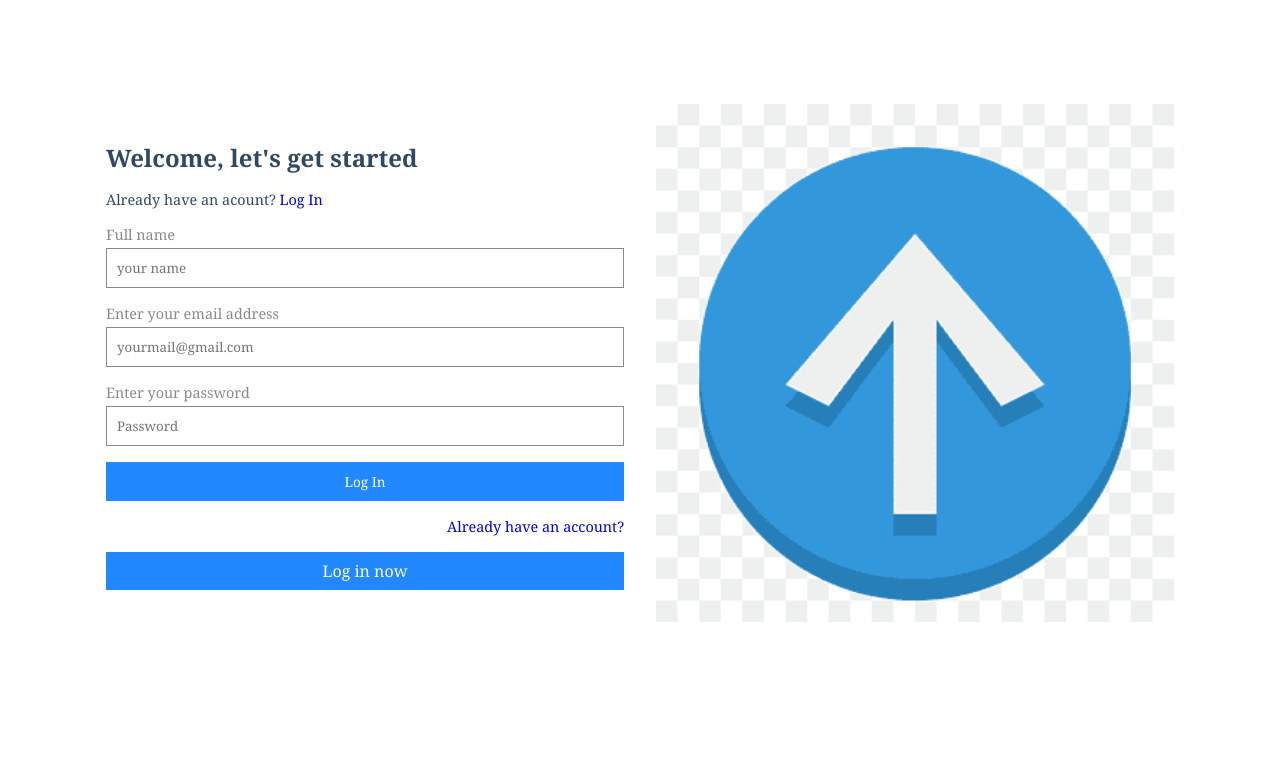
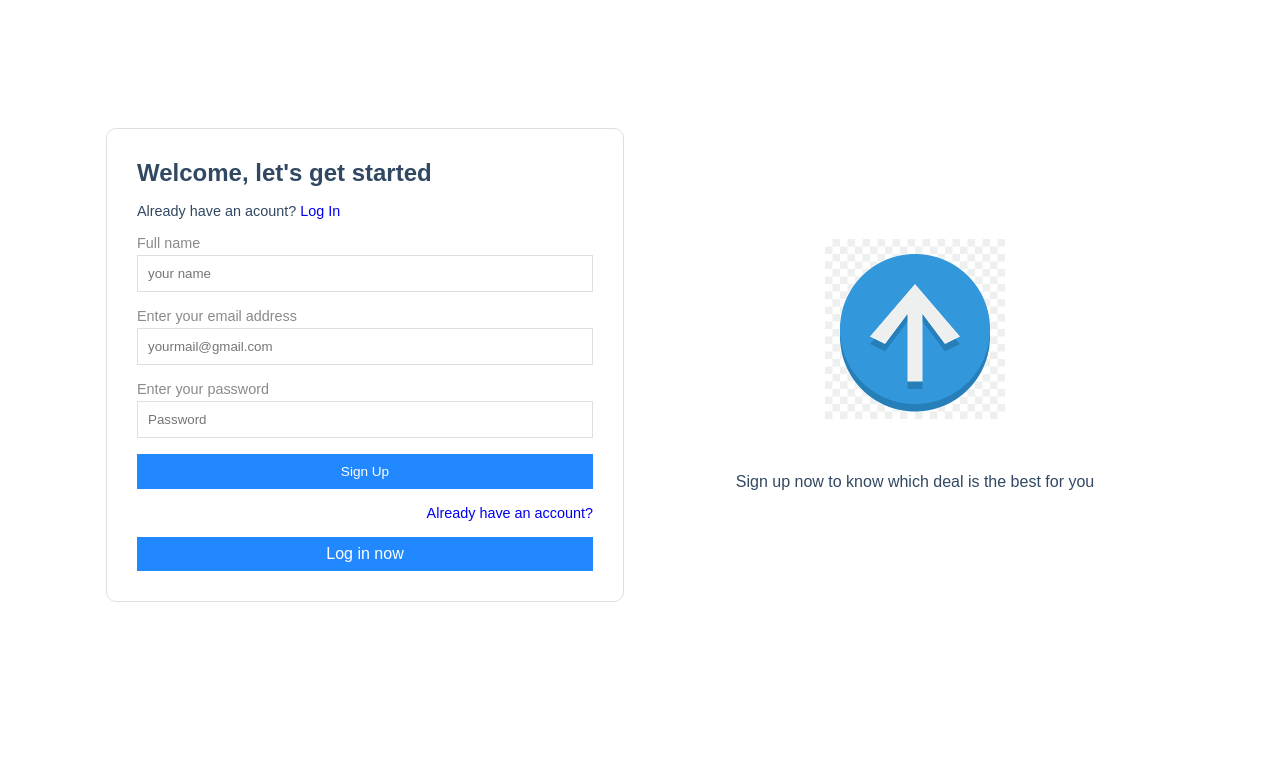
Before and after one commit to anshara-c/Rent-calculator, a plain HTML site: page sign-up.html in a window 1280 px wide. Shown: the part 67-831 px from the top of the page. Drawn offline with nearby package versions, Linux system fonts and the light colour scheme.

Commit message:
Better log in/signup page

```diff
--- a/sign-up.html
+++ b/sign-up.html
@@ -32,13 +32,18 @@
                     <input type="email" name="" id="" placeholder="yourmail@gmail.com" required>
                     <span>Enter your password</span>
                     <input type="password" name="" id="" placeholder="Password" required>
-                    <input type="submit" value="Log In" class="buttom">
+                    <input type="submit" value="Sign Up" class="buttom">
                     <a href="#">Already have an account?</a>
                 </form>
                 <a href="login.html" class="btn">Log in now</a>
             </div>
-            <div class="login-image">
-                <img src="sign-up.png" alt="">
+            <div class="second-grid">
+                <div class="login-image">
+                    <img src="sign-up.png" alt="">
+                </div>
+                <div class="login-text">
+                    <p>Sign up now to know which deal is the best for you</p>
+                </div>
             </div>
         </div>
 
--- a/styles.css
+++ b/styles.css
@@ -1,5 +1,7 @@
+
+
 *{
-    font-family:Georgia, 'Times New Roman', Times, serif;
+    font-family: "Funnel Display", sans-serif;
     margin: 0;
     padding: 0;
     box-sizing: border-box;
@@ -355,10 +357,28 @@ margin-bottom: 0.5rem;
 
 .login-container{
     display:flex;
+    border-radius: 10px;
+    border: 1px solid #dddfe2;
+    background-color: #fff;
     flex-direction: column;
     row-gap: 1rem;
+    padding: 30px 30px;
+
+
 }
+.second-grid{
+    display:grid;
+    width: 100%;
+    /*grid-template-columns: repeat(auto-fill, minmax(200px, 1fr)); /* Auto columns with minimum size of 200px */
+    grid-template-rows: auto;
+    grid-gap: 50px;
+    align-items: center;
+    justify-content: center;
+    justify-items: center;
+    padding: 30px 30px;
+    /**/
 
+}
 .login-container p{
     font-size: 0.9em;
 }
@@ -375,7 +395,7 @@ margin-bottom: 0.5rem;
 }
 
 .login-container form input{
-    border: 1px solid #8a8a8a;
+    border: 1px solid #dddfe2;
     outline: none;
     padding: 10px;
     margin-bottom: 1rem;
@@ -408,7 +428,7 @@ margin-bottom: 0.5rem;
 
 
 .login-image{
-    width: 100%;
+    width: 50%;
 
 }
 
```
Also changed, not shown: index.html (+3 -0 lines), login.html (+7 -2 lines).
